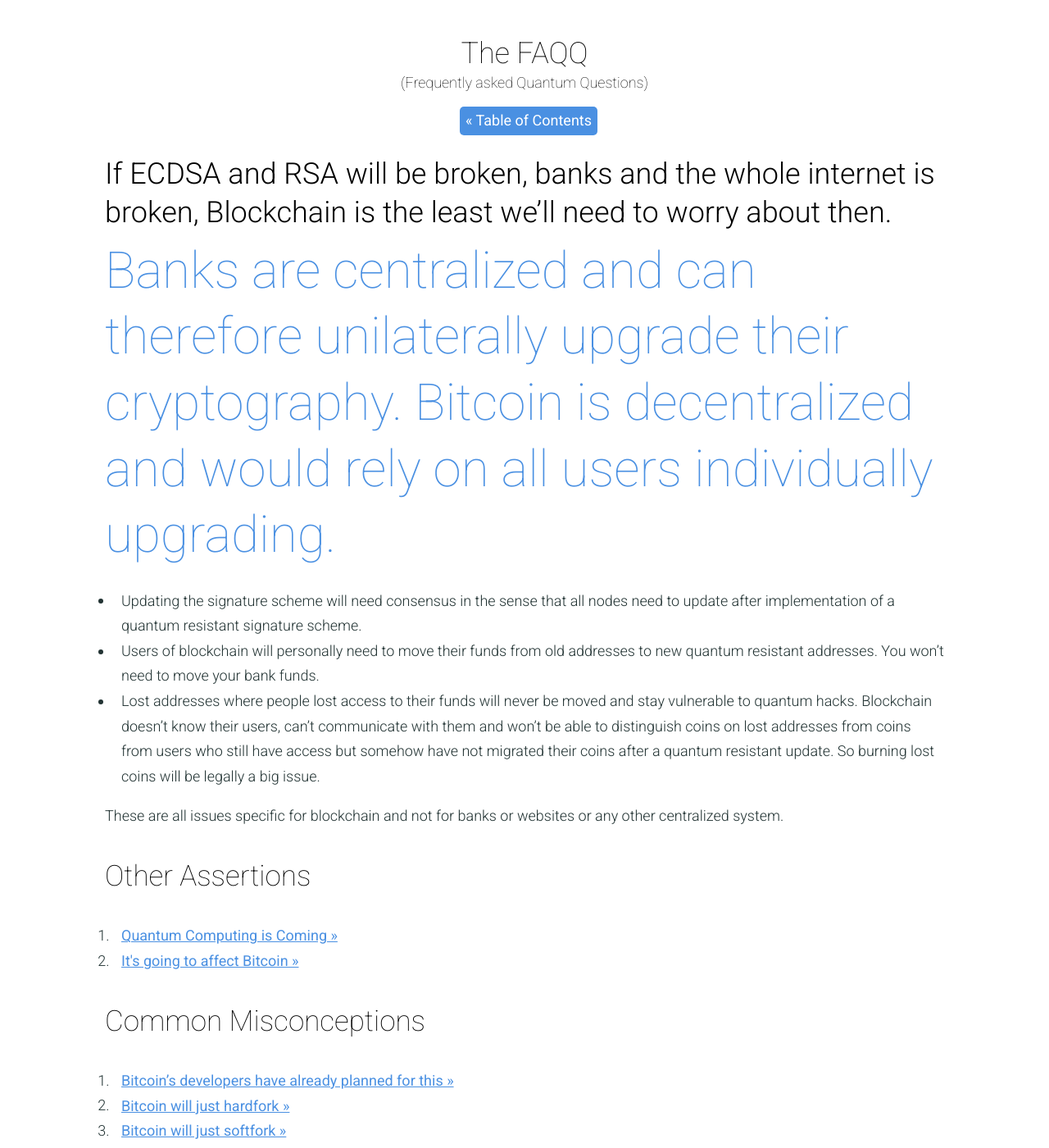
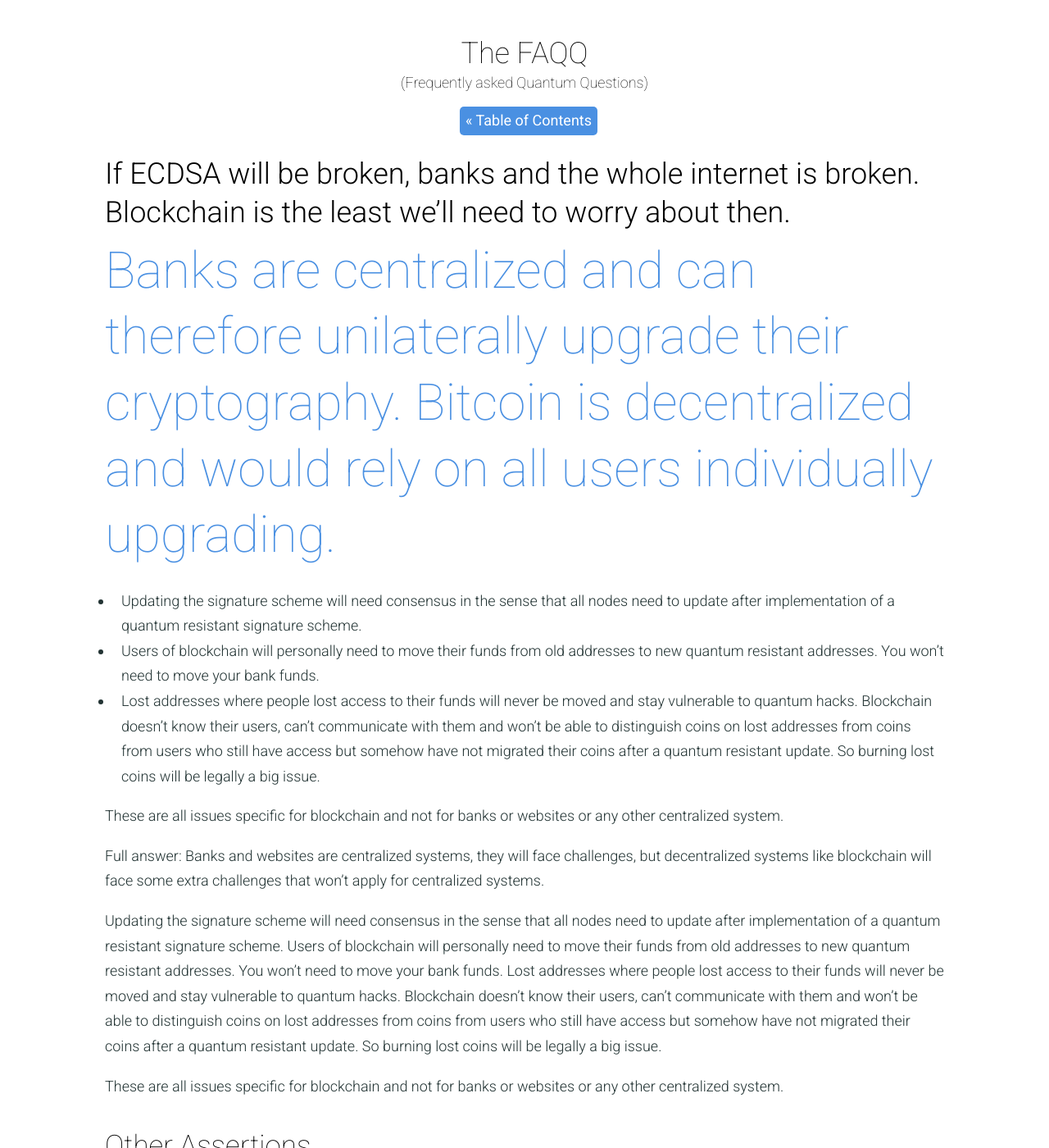
Before and after one commit to theqrl-community/faqq, a Jekyll site: the page built from _faq/what-about-banks.md, in a window 1280 px wide and 1400 px high. Shown: the whole window at 82% size. Built offline with Jekyll 4.4.1, drawn with Linux system fonts in a browser that asks for light colours; some of the changed text lies outside the part shown.

Commit message:
Update misconception: what about the banks

```diff
--- a/_faq/what-about-banks.md
+++ b/_faq/what-about-banks.md
@@ -1,5 +1,5 @@
 ---
-title: "If ECDSA and RSA will be broken, banks and the whole internet is broken, Blockchain is the least we’ll need to worry about then."
+title: "If ECDSA will be broken, banks and the whole internet is broken. Blockchain is the least we’ll need to worry about then."
 category: "misconception"
 ---
 
@@ -10,3 +10,13 @@
 - Lost addresses where people lost access to their funds will never be moved and stay vulnerable to quantum hacks. Blockchain doesn't know their users, can't communicate with them and won't be able to distinguish coins on lost addresses from coins from users who still have access but somehow have not migrated their coins after a quantum resistant update. So burning lost coins will be legally a big issue.
 
 These are all issues specific for blockchain and not for banks or websites or any other centralized system.
+
+
+
+Full answer: Banks and websites are centralized systems, they will face challenges, but decentralized systems like blockchain will face some extra challenges that won't apply for centralized systems.
+
+Updating the signature scheme will need consensus in the sense that all nodes need to update after implementation of a quantum resistant signature scheme.
+Users of blockchain will personally need to move their funds from old addresses to new quantum resistant addresses. You won't need to move your bank funds.
+Lost addresses where people lost access to their funds will never be moved and stay vulnerable to quantum hacks. Blockchain doesn't know their users, can't communicate with them and won't be able to distinguish coins on lost addresses from coins from users who still have access but somehow have not migrated their coins after a quantum resistant update. So burning lost coins will be legally a big issue.
+
+These are all issues specific for blockchain and not for banks or websites or any other centralized system.
```
